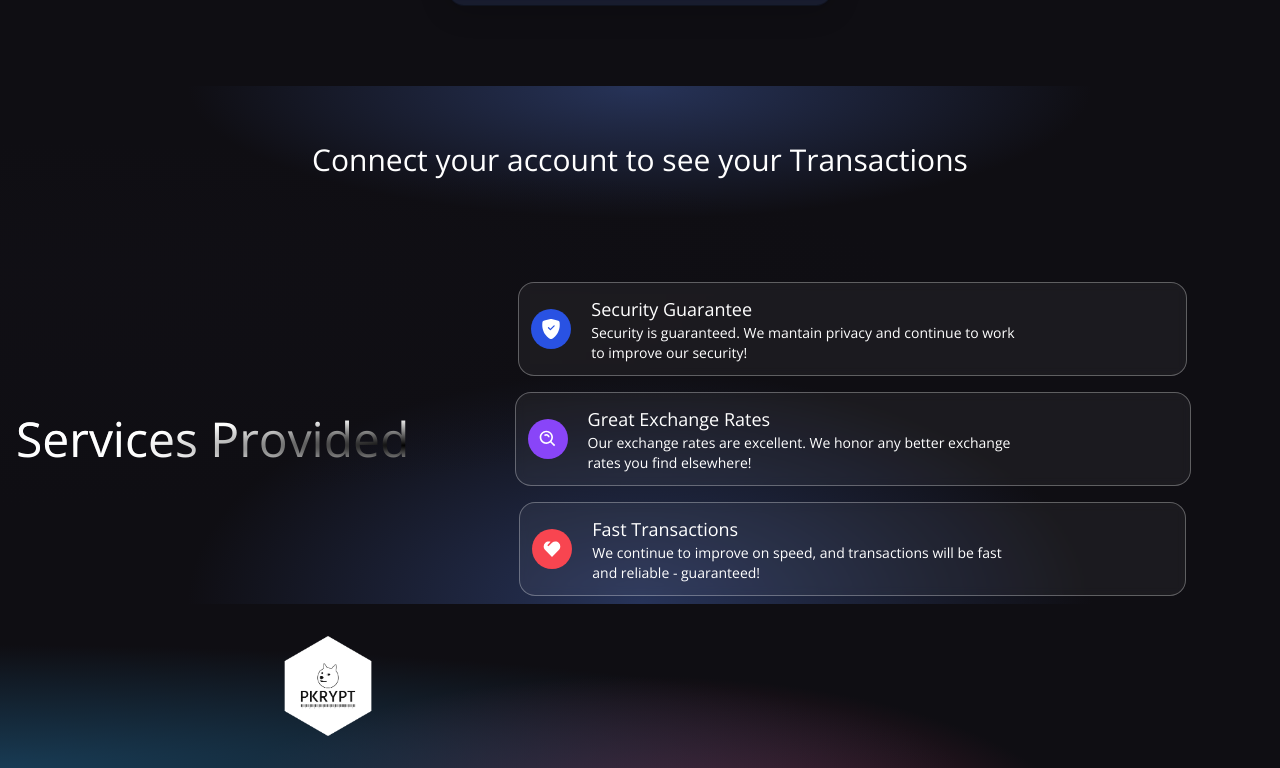
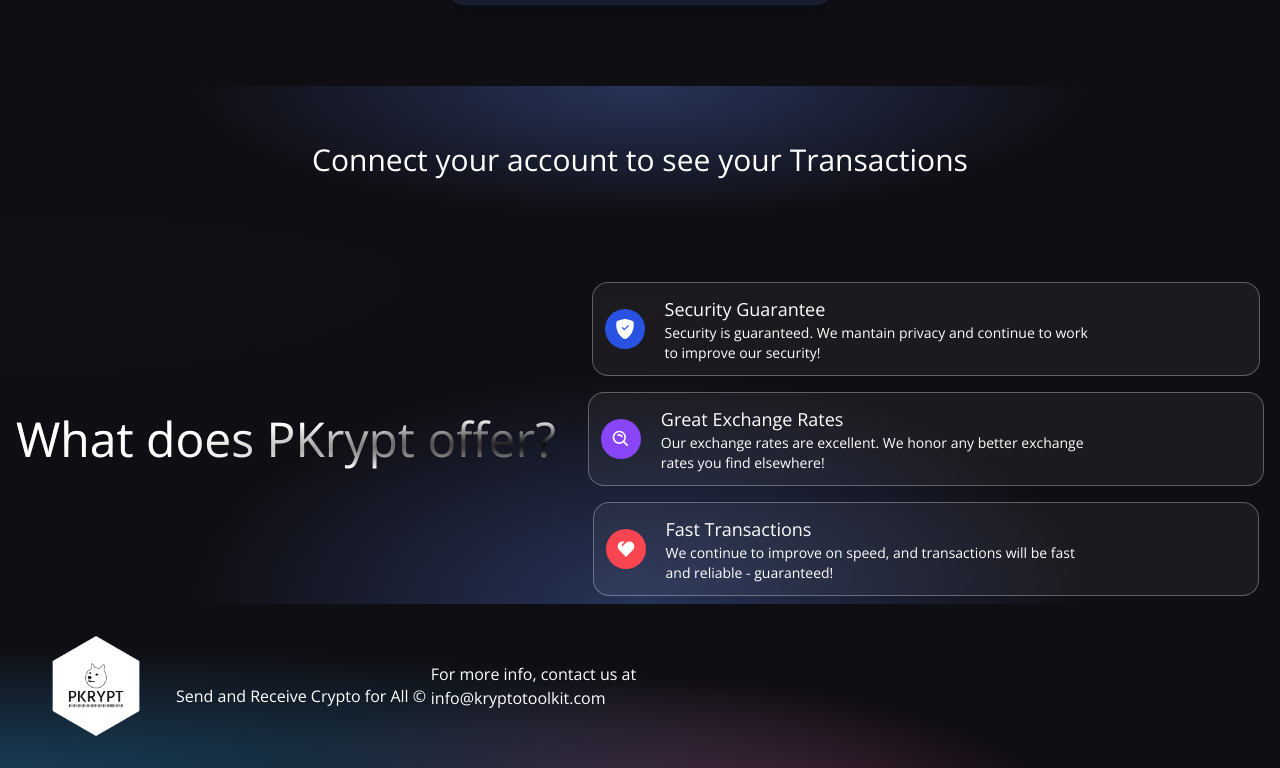
Before and after one commit to paulinavcole/P-Krypt, a React (Vite) app in the folder client/: page / in a window 1280 px wide. Shown: the part 1297-2065 px from the top of the page. Built offline with nearby package versions, Linux system fonts and the light colour scheme.

Commit message:
updating pre deployment

```diff
--- a/client/src/components/Footer.jsx
+++ b/client/src/components/Footer.jsx
@@ -10,6 +10,8 @@
                         alt='logo'
                         className='w-40'
                     />
+                    <p className='text-left mt-5 text-white font-light md:w-9/12 w-11/12 text-base'>Send and Receive Crypto for All ©</p>
+                    <p className='text-white justify-between items-center my-4'>For more info, contact us at info@kryptotoolkit.com</p>
                 </div>
             </div>
         </div>
--- a/client/src/components/Services.jsx
+++ b/client/src/components/Services.jsx
@@ -19,7 +19,7 @@
         <div className='flex flex-col md:flex-row w-full justify-center items-center gradient-bg-services'>
             <div className='flex mf:flex-row flex-col items-center justify-between md:p--20 py-12 px-4'>
                 <div className='flex-1 flex flex-col justify-start items-start'>
-                    <h1 className='text-white text-3xl sm:text-5xl py-2 text-gradient'>Services Provided</h1>
+                    <h1 className='text-white text-3xl sm:text-5xl py-2 text-gradient'>What does PKrypt offer?</h1>
                 </div>
             </div>
             <div className='flex-1 flex flex-col justify-start items-center'>
```
